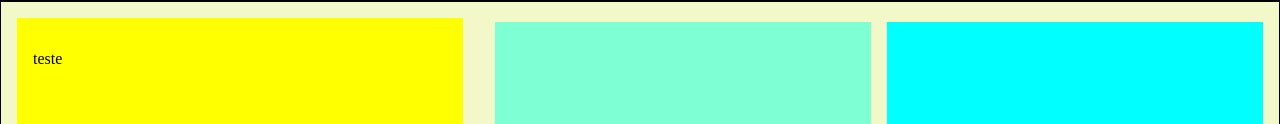
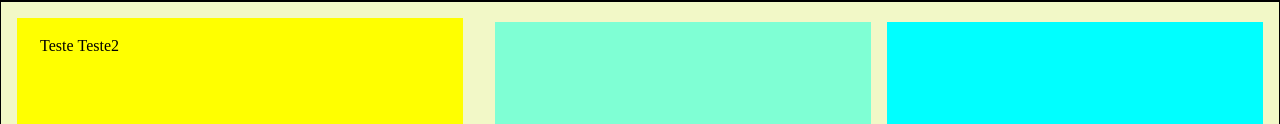
Before and after one commit to flaviolunaferreira/telaDemoFilha, a plain HTML site: page index.html in a window 1280 px wide. Shown: the part 289-413 px from the top of the page. Drawn offline with Linux system fonts and the light colour scheme.

Commit message:
iniciando uma nova tabela

```diff
--- a/index.html
+++ b/index.html
@@ -18,7 +18,13 @@
     <div class="imagens">
         <div class="column-left">
             <div class="linha-1">
-                <p>teste</p>
+                <table>
+                    <th>
+                        <td>Teste</td>
+                        <td>Teste2</td>
+                    </th>
+                    <td></td>
+                </table>
             </div>
             <div class="linha-2"></div>
         </div>
```
